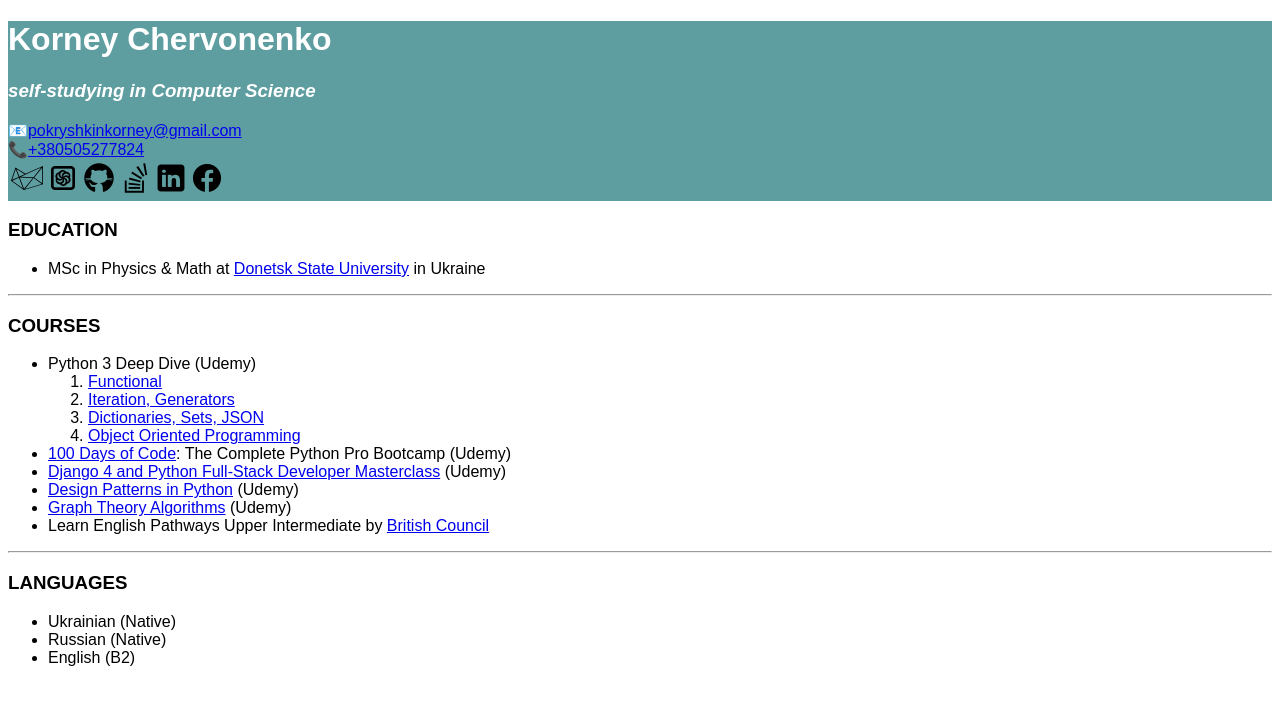
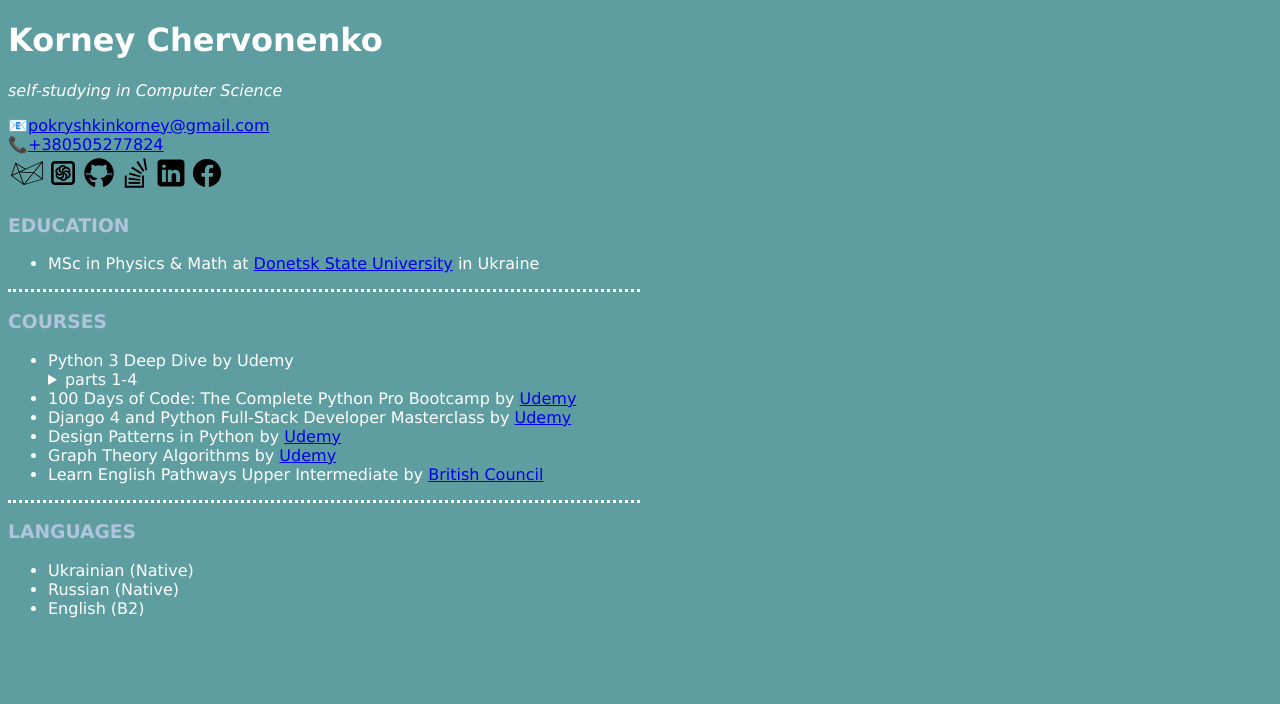
Before and after one commit to KorneyChervonenko/cv, a plain HTML site: page index.html in a window 1280 px wide. Drawn offline with Linux system fonts and the light colour scheme.

Commit message:
Add files via upload

```diff
--- /dev/null
+++ b/css/styles.css
@@ -0,0 +1,22 @@
+body {
+    background-color: cadetblue;
+    color: white;
+    /* font-family: 'Myriad Pro', sans-serif; */
+    font-family: 'Verdana', sans-serif;
+}
+
+hr {border-style: none;
+     border-top-style: dotted;
+     border-width: 3px;
+     height: 0px;
+     width: 50%;
+     margin-left: 0;
+}
+
+h3 {
+    color: lightsteelblue;
+}
+
+details summary {
+    cursor: pointer;
+  }
--- a/index.html
+++ b/index.html
@@ -7,13 +7,14 @@
     <meta name="description" content="Personal Site of Korney Chervonenko">
     <meta name="author" content="Korney Chervonenko">
     <title>Korney's Personal Site</title>
+    <link rel="stylesheet" href="./css/styles.css">
 </head>
 
-<!-- <body bgcolor=#42A8C0 style="font-family: 'Myriad Pro', sans-serif; color: white"> -->
-    <body style="font-family: 'Myriad Pro', sans-serif;">
-        <div style="color: white; background-color: cadetblue ;">
+
+    <body>
+        <div>
             <h1>Korney Chervonenko</h1>
-            <h3><em>self-studying in Computer Science</em></h3>
+            <p><em>self-studying in Computer Science</em></p>
             <ul">
                 <li style="list-style-type: '📧';"><a href="mailto: pokryshkinkorney@gmail.com">pokryshkinkorney@gmail.com</a></li>
                 <li style="list-style-type: '📞';"><a href="tel:+380505277824">+380505277824</a></li>
@@ -53,17 +54,21 @@
         <div>
             <h3>COURSES</h3>
             <ul>
-                <li>Python 3 Deep Dive (Udemy)</li>
+                <li>Python 3 Deep Dive by Udemy
+                    <details>
+                        <summary>parts 1-4</summary>
                         <ol>
                             <li><a href="https://www.udemy.com/course/python-3-deep-dive-part-1/">Functional</a></li>
                             <li><a href="https://www.udemy.com/course/python-3-deep-dive-part-2/">Iteration, Generators</a></li>
                             <li><a href="https://www.udemy.com/course/python-3-deep-dive-part-3/">Dictionaries, Sets, JSON</a></li>
                             <li><a href="https://www.udemy.com/course/python-3-deep-dive-part-4/">Object Oriented Programming</a></li>
                         </ol>
-                <li><a href="https://www.udemy.com/course/100-days-of-code/">100 Days of Code</a>: The Complete Python Pro Bootcamp (Udemy)</li>
-                <li><a href="https://www.udemy.com/course/django-and-python-full-stack-developer-masterclass/">Django 4 and Python Full-Stack Developer Masterclass</a> (Udemy)</li>
-                <li><a href="https://www.udemy.com/course/design-patterns-python/">Design Patterns in Python</a> (Udemy)</li>
-                <li><a href="https://www.udemy.com/course/graph-theory-algorithms/">Graph Theory Algorithms</a> (Udemy)</li>
+                    </details>
+                </li>
+                <li>100 Days of Code: The Complete Python Pro Bootcamp by <a href="https://www.udemy.com/course/100-days-of-code/">Udemy</a></li>
+                <li>Django 4 and Python Full-Stack Developer Masterclass by <a href="https://www.udemy.com/course/django-and-python-full-stack-developer-masterclass/">Udemy</a></li>
+                <li>Design Patterns in Python by <a href="https://www.udemy.com/course/design-patterns-python/">Udemy</a></li>
+                <li>Graph Theory Algorithms by <a href="https://www.udemy.com/course/graph-theory-algorithms/">Udemy</a></li>
                 <li>Learn English Pathways Upper Intermediate by <a href="https://learnenglish.britishcouncil.org/">British Council</a></li>
             </ul>
         </div>
```
Lines whose indentation alone changed are shown as unchanged.
